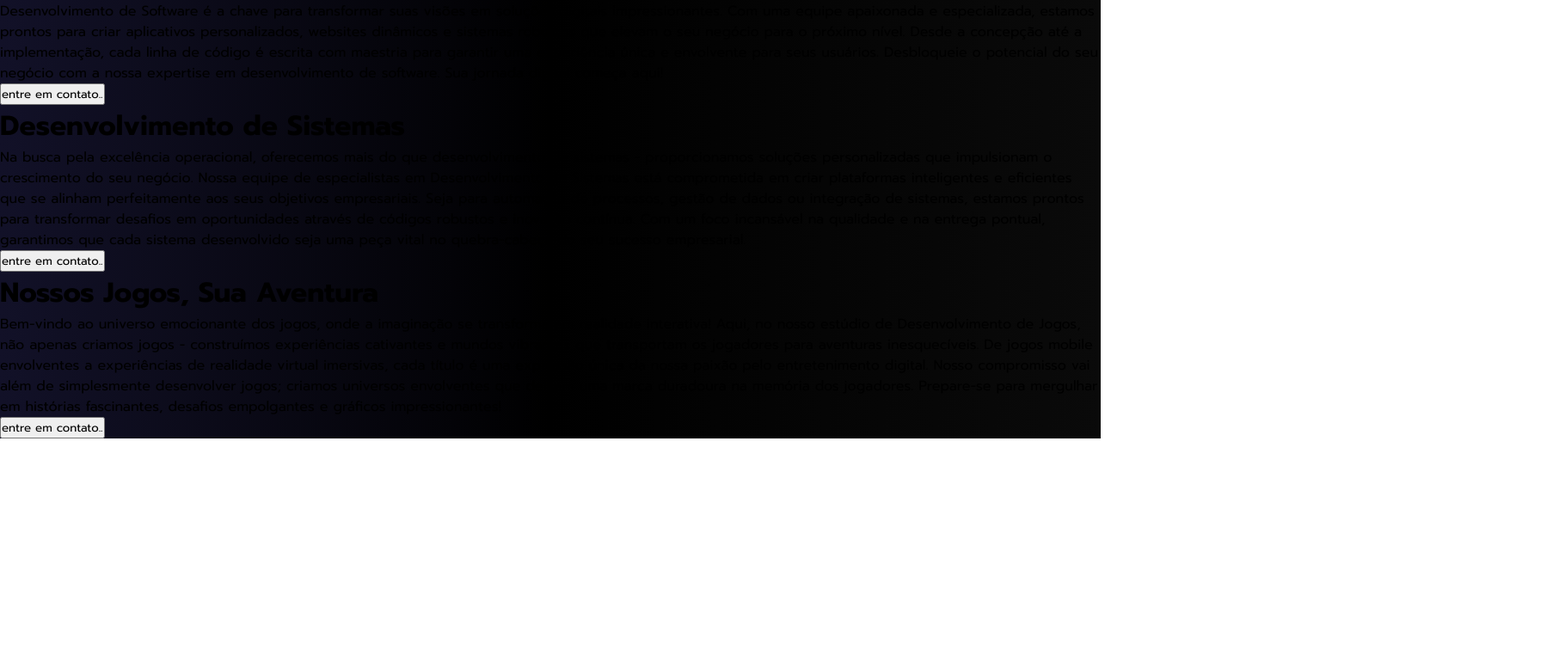
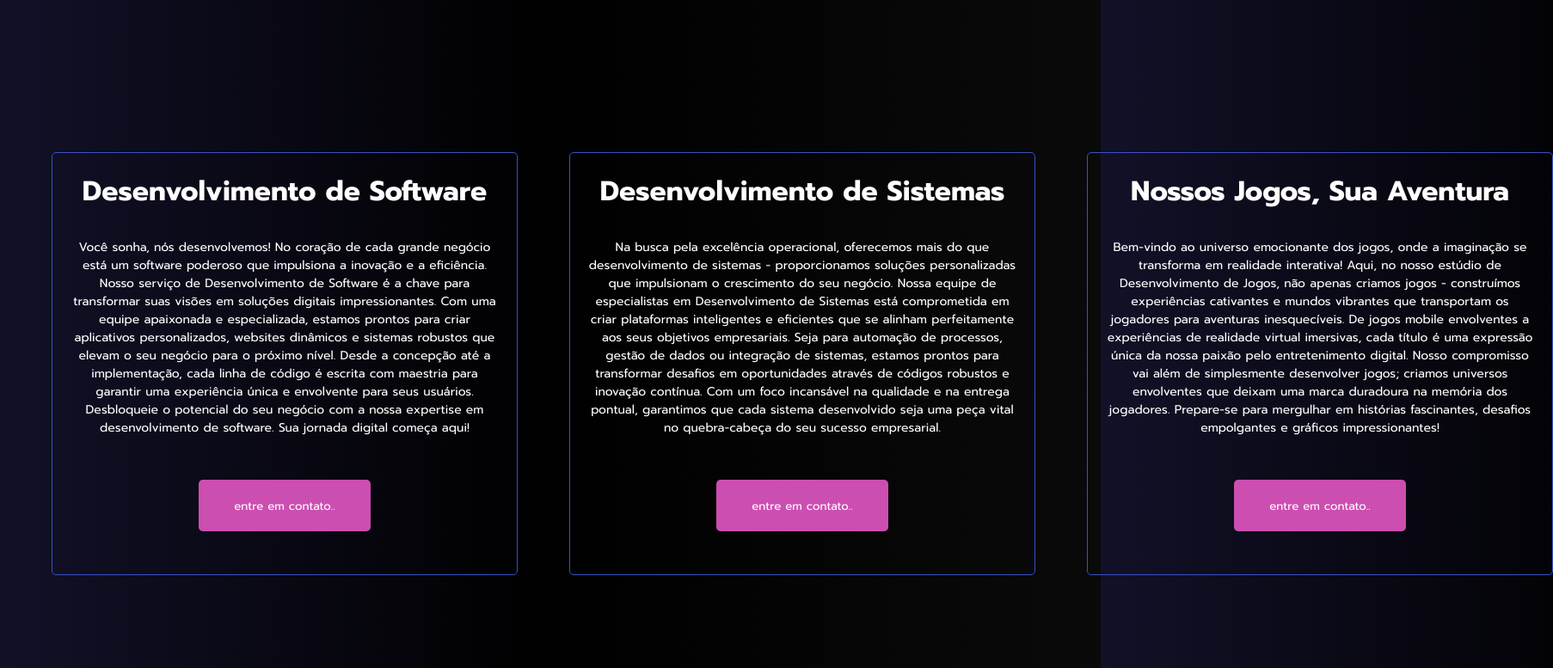
Before and after one commit to CristianAnd/TechStudio_Site, a plain HTML site: page index.html in a window 1280 px wide. Shown: the part 803-1580 px from the top of the page at 86% size, 1806 px wide, since content can reach past the window. Before the commit the page ends 1313 px from the top, so only its background shows below. Drawn offline with nearby package versions, Linux system fonts and the light colour scheme.

Commit message:
Update style.css

```diff
--- a/style.css
+++ b/style.css
@@ -91,3 +91,65 @@ body {
 .menu a:hover {
     color: rgb(255, 0, 255);
 }
+
+.header_rigth input:hover {
+    background: none;
+    border: 1.5px solid rgb(204, 78, 177);
+    cursor: pointer;
+}
+
+.header_left input:hover {
+    background: none;
+    border: 1.5px solid rgb(57, 82, 194);
+    cursor: pointer;
+}
+
+.about-class {
+    width: 100%;
+    height: 600px;
+    background-color: red;
+    display: flex;
+    flex-direction: row;
+    margin-top: 900px;
+    background: none;
+
+}
+
+.services {
+    display: flex;
+    flex-direction: row;
+}
+
+#card-1 {
+    background:none;
+    width: 500px;
+    height: 450px;
+    border-radius: 5px;
+    border: 1.5px solid rgb(57, 82, 194);
+    margin-left: 60px;
+    color: #fff;
+    padding: 20px;
+    text-align: center;
+    align-items: center;
+}
+
+#card-1 input {
+    margin-top: 10%;
+    width: 200px;
+    height: 60px;
+    color: #fff;
+    border: none;
+    background-color: rgb(204, 78, 177);
+    border-radius: 5px;
+}
+
+#card-1 p {
+    margin-top: 6%;
+    font-size: 14px;
+    width: 100%;
+}
+
+#card-1:hover {
+    border: 1.5px solid rgb(204, 78, 177);
+    cursor: pointer;
+}
```
